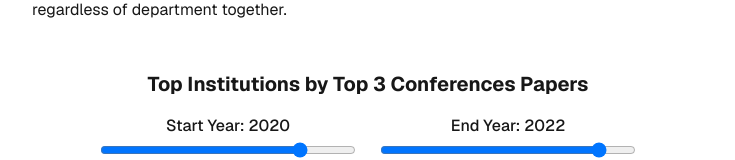
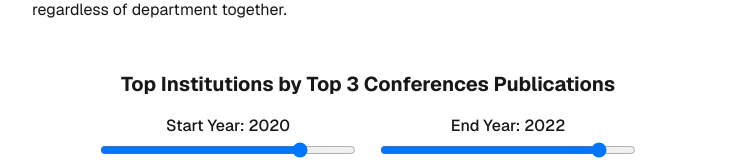
Before and after one commit to jkohhokj/comsec-rankings, a Next.js app in the folder frontend/: page / in a window 1280 px wide. Shown: the part 366-526 px from the top of the page, without its empty margins (272-1007 px from the left). Built offline with nearby package versions, Linux system fonts and the light colour scheme; no server answers.

Commit message:
feat: change "papers" to "publications"

```diff
--- a/frontend/app/InstitutionFrequencyChart.tsx
+++ b/frontend/app/InstitutionFrequencyChart.tsx
@@ -69,7 +69,7 @@ export default function InstitutionFrequencyChart({
       <h2 className="text-xl font-bold mb-4 text-center">
         Top Institutions by
         <span> {conference_name} </span>
-        Papers
+        Publications
       </h2>
 
       {/* Slider Controls */}
```
